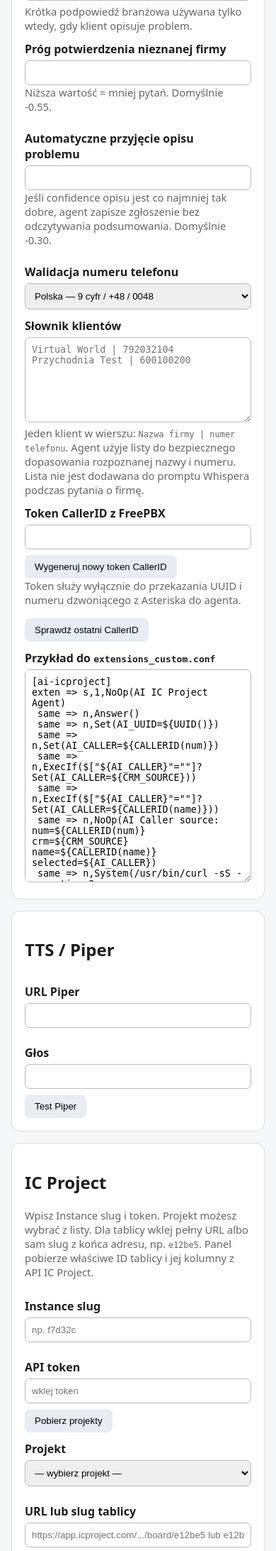
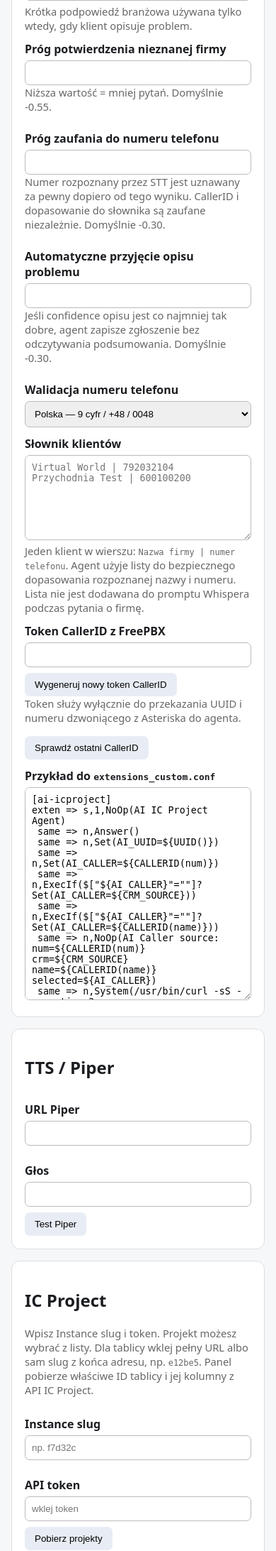
Before and after one commit to Pawel-sp9pw/freepbx-ai-icproject, a Python web app: template app/templates/index.html in a window 390 px wide. Shown: the part 4111-6296 px from the top of the page at 71% size. Run offline with Jinja, Linux system fonts and the light colour scheme; the template is opened without the code that fills it, so the values that code supplies are empty.

Commit message:
Add phone confidence threshold to admin panel

```diff
--- a/app/templates/index.html
+++ b/app/templates/index.html
@@ -248,6 +248,12 @@
           <div class="muted">Niższa wartość = mniej pytań. Domyślnie -0.55.</div>
         </div>
         <div>
+          <label>Próg zaufania do numeru telefonu
+            <input type="number" step="0.05" min="-2" max="0" name="contact_auto_accept_logprob" value="{{s.contact_auto_accept_logprob}}">
+          </label>
+          <div class="muted">Numer rozpoznany przez STT jest uznawany za pewny dopiero od tego wyniku. CallerID i dopasowanie do słownika są zaufane niezależnie. Domyślnie -0.30.</div>
+        </div>
+        <div>
           <label>Automatyczne przyjęcie opisu problemu
             <input type="number" step="0.05" min="-2" max="0" name="problem_auto_accept_logprob" value="{{s.problem_auto_accept_logprob}}">
           </label>
```
